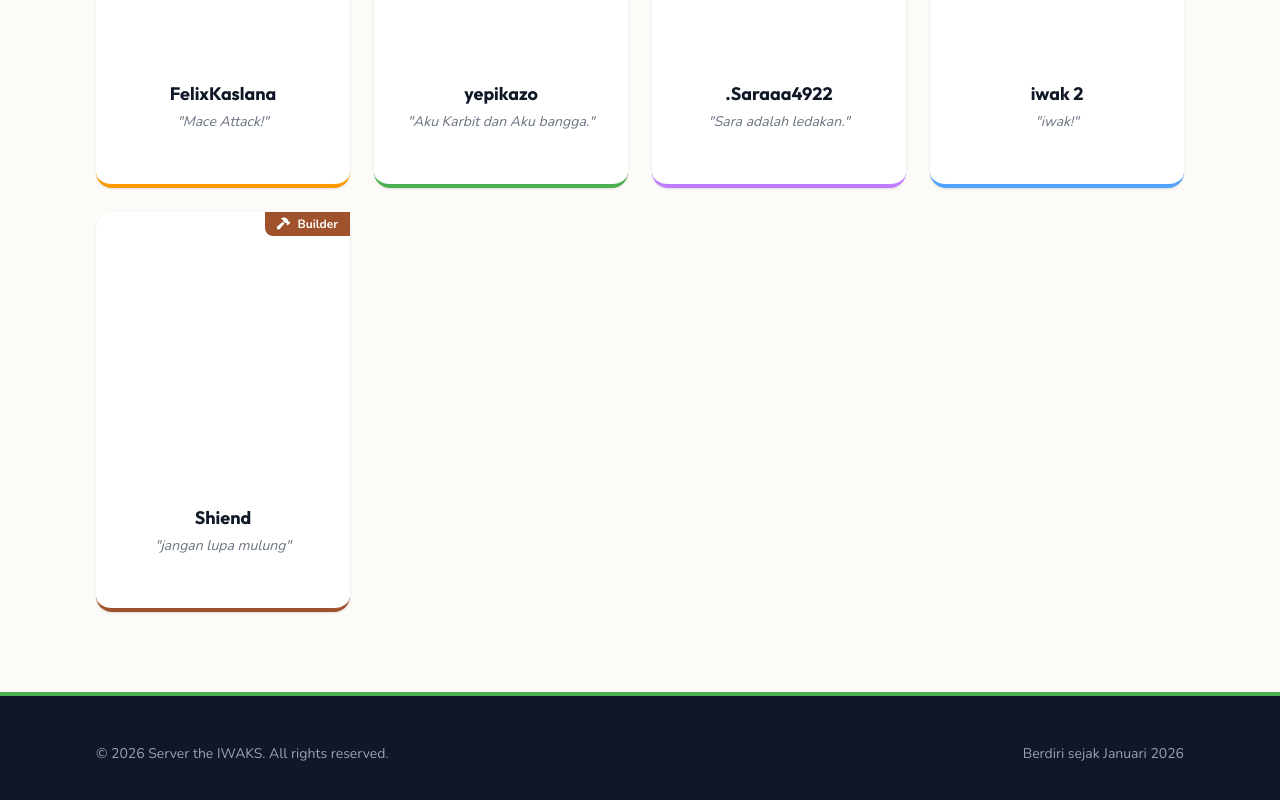
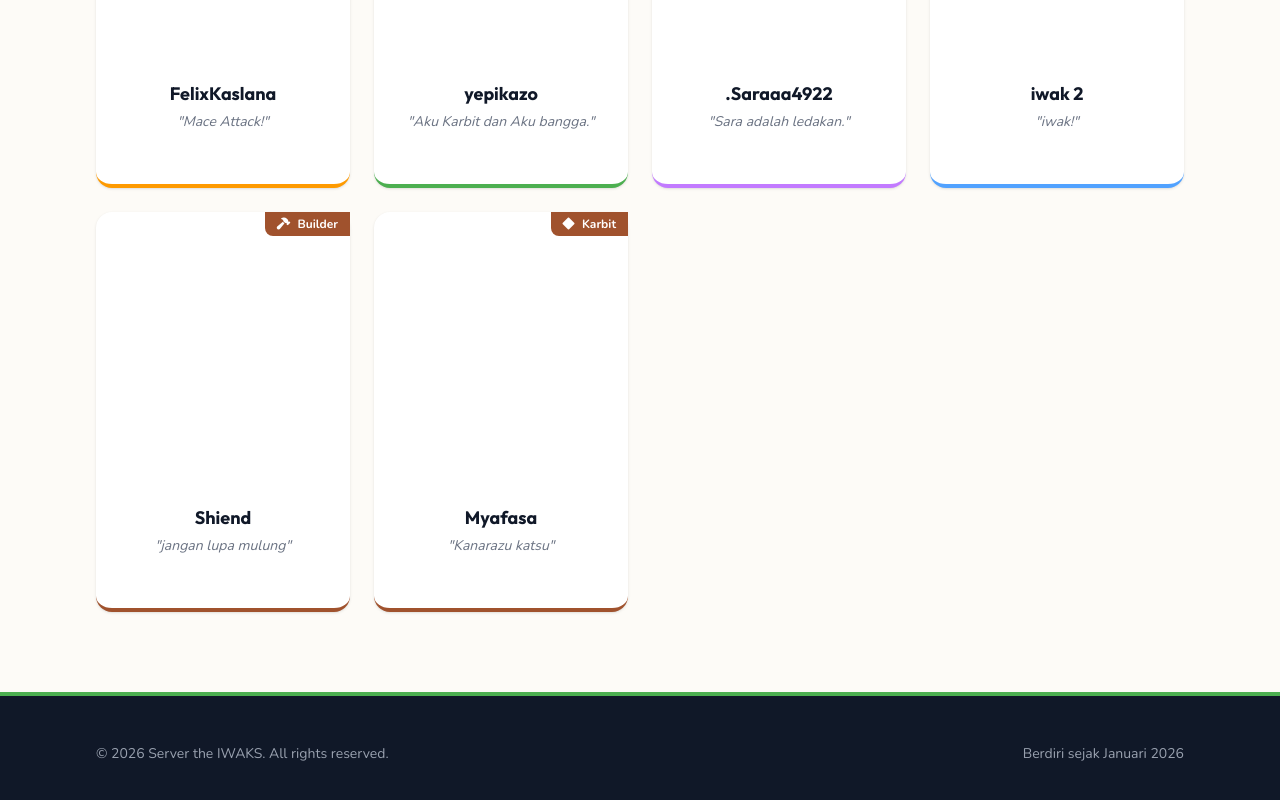
Before and after one commit to MFadhlan-Iwaks/ServerTheIwaks, a Next.js app: page / in a window 1280 px wide. Shown: the part 1903-2703 px from the top of the page. Built offline with nearby package versions, Linux system fonts and the light colour scheme.

Commit message:
add member

```diff
--- a/data/members.js
+++ b/data/members.js
@@ -59,4 +59,16 @@ export const membersData = [
     favoriteBlock: "Axe",
     description: "Trialblazer yang ketinggalan kereta."
   },
+  {
+    id: 6,
+    name: "Myafasa",
+    skinPath: "/images/matikanetannhauser.png",
+    role: "Karbit",
+    quote: "Kanarazu katsu",
+    colorTheme: { border: "border-mc-wood", badge: "bg-mc-wood" },
+    roleIcon: "fa-solid fa-diamond",
+    joinDate: "Februari 2026",
+    favoriteBlock: "Axe",
+    description: "apalah akumah keroco."
+  }
 ];
```
Also changed, not shown: public/images/matikanetannhauser.png (added), 1 other file (tests, documents, lock files or other folders).
